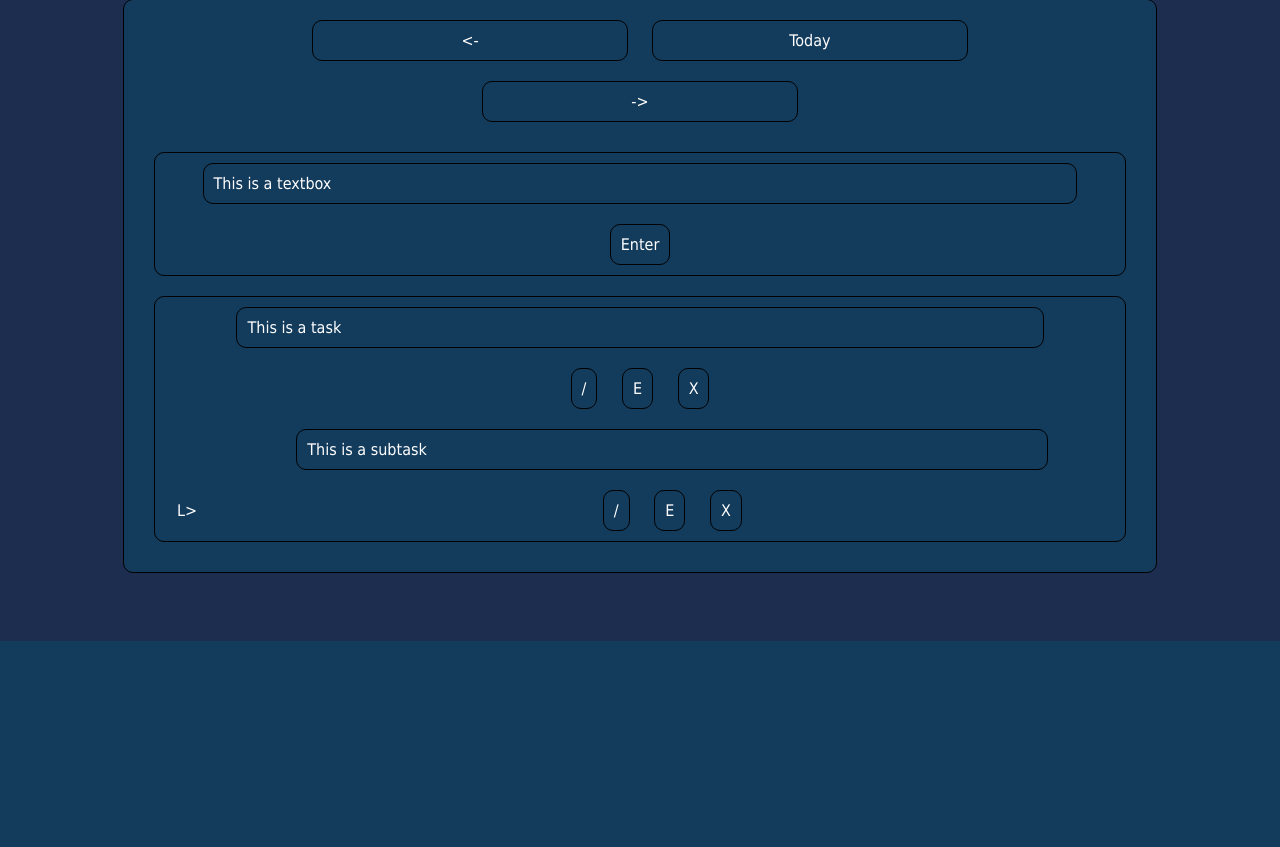
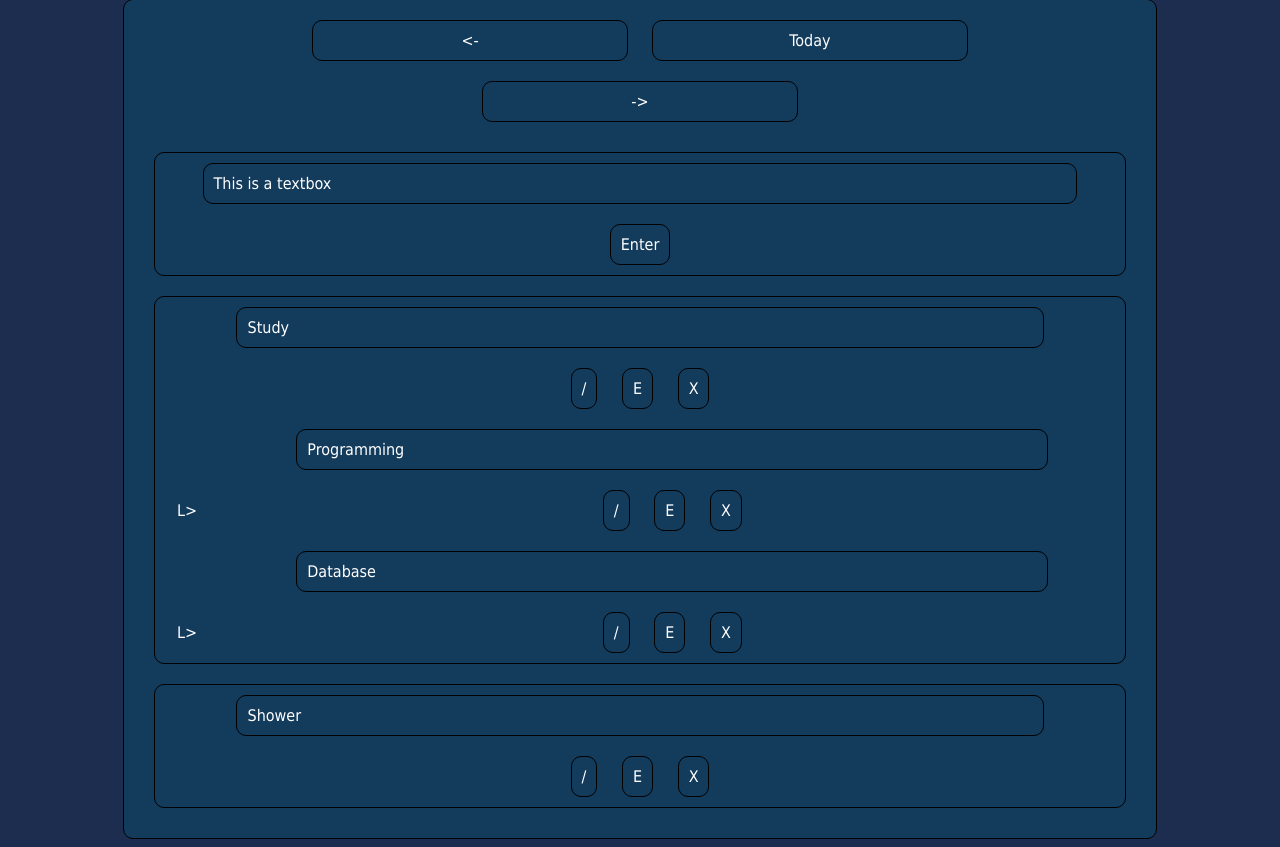
Before and after one commit to janavera00/simple-to-do-list, a PHP site: page / in a window 1280 px wide. Shown: the part 159-1006 px from the top of the page. Before the commit the page ends 800 px from the top, so only its background shows below. Run offline with PHP 8.4, Linux system fonts and the light colour scheme; data comes from the database, SQL or seed files in the repository.

Commit message:
displaying data from database

```diff
--- /dev/null
+++ b/db.php
@@ -0,0 +1,8 @@
+<?php
+	$server = "localhost";
+	$user = "root";
+	$pass = "";
+	$db = "todo_list";
+	$conn = mysqli_connect($server, $user, $pass, $db);
+
+?>
--- a/index.php
+++ b/index.php
@@ -1,3 +1,8 @@
+<?php
+	session_start();
+
+	include_once 'db.php';
+?>
 <!DOCTYPE html>
 <html>
 	<head>
@@ -5,9 +10,12 @@
 		<title>To Do List</title>
 	</head>
 	<body>
+		<!-- Title -->
 		<h1 style="font-size: 50px; margin: 50px;">To Do List</h1>
 
+		<!-- Main Container -->
 		<div class="container">
+			<!-- Tabs -->
 			<div class="tabContainer">
 				<div class="tab">
 					<-
@@ -20,6 +28,7 @@
 				</div>
 			</div>
 
+			<!-- textbox for task input -->
 			<div class="taskBox">
 				<div class="task" style="width: 88%;">
 					This is a textbox
@@ -30,44 +39,63 @@
 			</div>
 
 			<?php
+				//getting current date
+				$today = date("Y-m-d");
 
-			?>
-			<div class="taskBox">
-				<div class="task">
-					This is a task
+				// query to fetch task created today
+				$query = "SELECT * FROM task WHERE date='".$today."';";
+				$result = $conn->query($query);
+
+
+				while ($rows = $result->fetch_assoc())
+				{
+					// display task box
+					echo "<div class='taskBox'>
+							<div class='task'>
+								".$rows['name']."
 							</div>
-				<div class="buttonContainer">
-					<div class="button">
+							<div class='buttonContainer'>
+								<div class='button'>
 									/
 								</div>
-					<div class="button">
+								<div class='button'>
 									E
 								</div>
-					<div class="button">
+								<div class='button'>
+									X
+								</div>
+							</div>";
+
+					// query to fetch subtask
+					$subQuery = "SELECT * FROM subtask WHERE mainTask='".$rows['taskno']."';";
+					$subResult = $conn->query($subQuery);
+
+					while ($subRows = $subResult->fetch_assoc())
+					{
+						echo "<br>
+							<div class='arrow'>
+								L>
+							</div>
+							<div class='subTaskBox'>
+								<div class='task'>
+									".$subRows['name']."
+								</div>
+								<div class='buttonContainer'>
+									<div class='button'>
+										/
+									</div>
+									<div class='button'>
+										E
+									</div>
+									<div class='button'>
 										X
 									</div>
 								</div>
-				<br>
-				<div class="arrow">
-					L>
-				</div>
-				<div class="subTaskBox">
-					<div class="task">
-						This is a subtask
-					</div>
-					<div class="buttonContainer">
-						<div class="button">
-							/
-						</div>
-						<div class="button">
-							E
-						</div>
-						<div class="button">
-							X
-						</div>
-					</div>
-				</div>
-			</div>
+							</div>";
+					}
+					echo "</div>";
+				}
+			?>
 		</div>
 	</body>
 </html>
```
Lines whose indentation alone changed are shown as unchanged.
